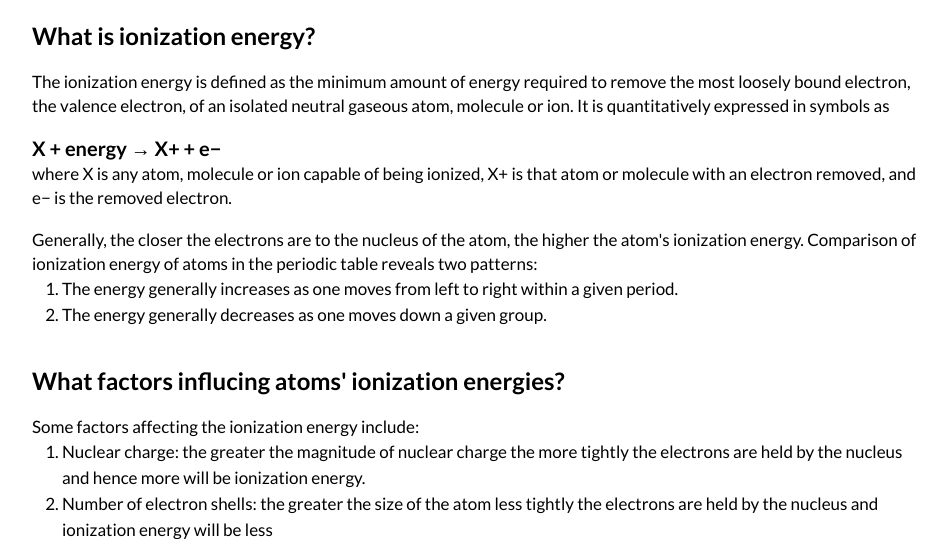
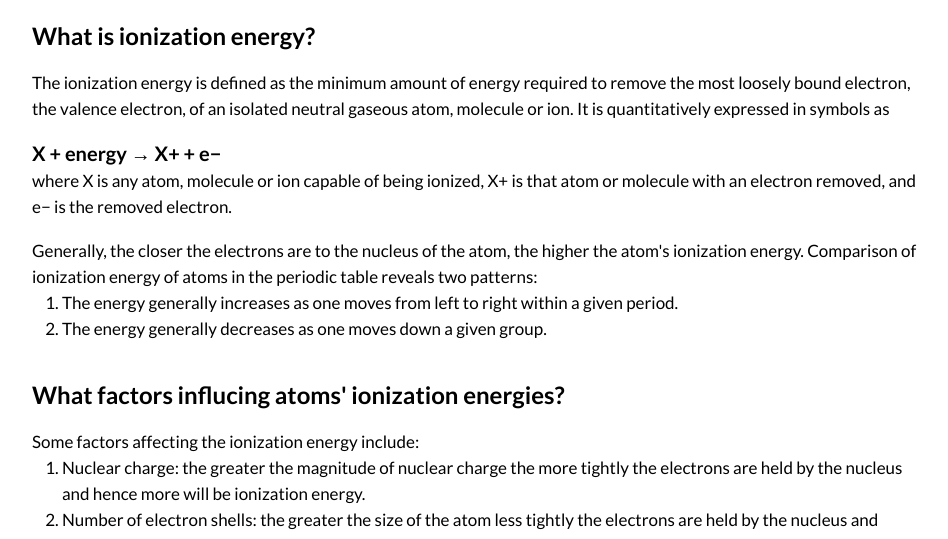
Before and after one commit to doraycweng/SI649_ind_project, a plain HTML site: page index.html in a window 1280 px wide. Shown: the part 261-800 px from the top of the page, without its empty margins (160-1108 px from the left). Drawn offline with nearby package versions, Linux system fonts and the light colour scheme.

Commit message:
change line height

```diff
--- a/style.css
+++ b/style.css
@@ -230,7 +230,7 @@ h1{
 .content-text{
     font-family: 'Lato', sans-serif;
     font-size: 17px;
-    line-height: 24px;
+    line-height: 26px;
 }
 
 li{
```
